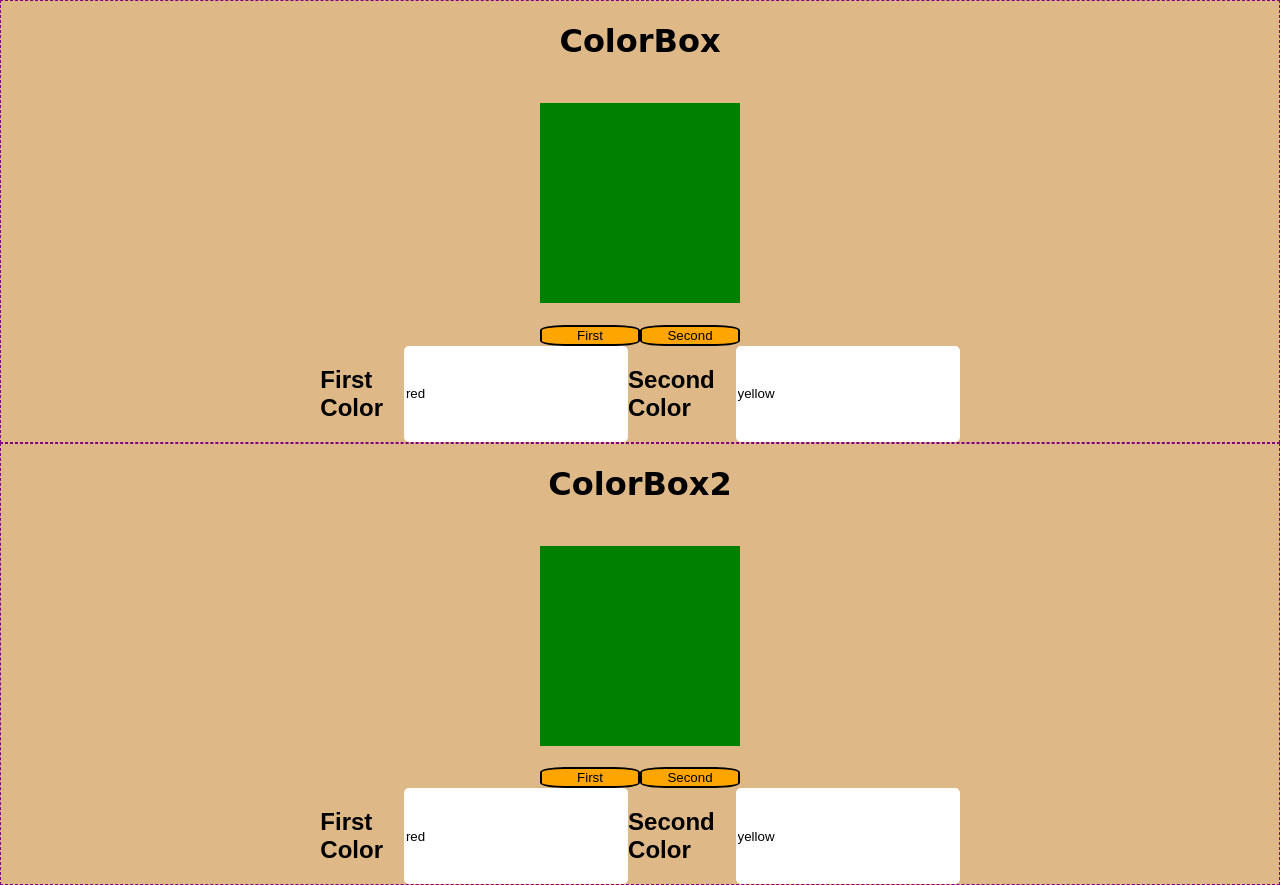
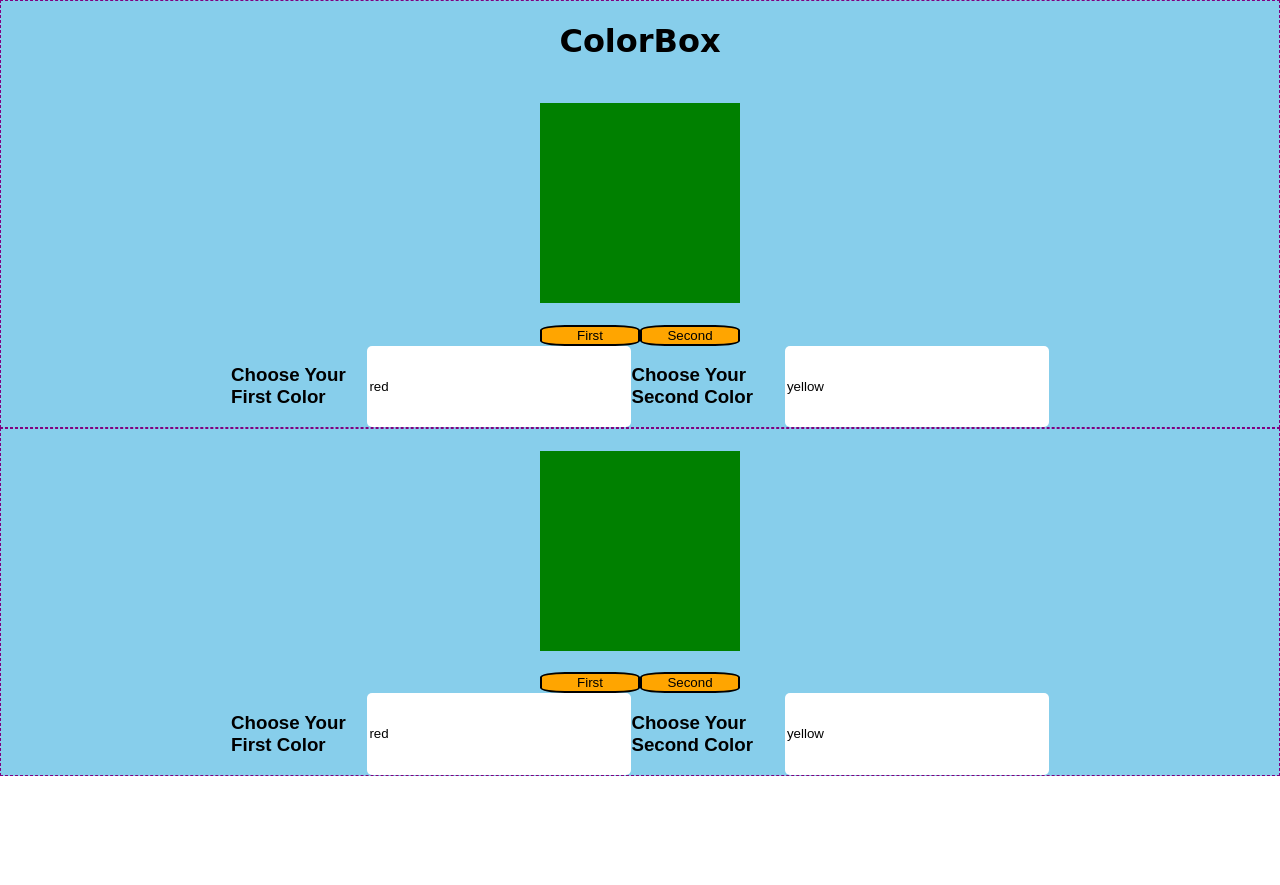
Before and after one commit to davidborah-gda/react-color-box, a React (Create React App) app: page / in a window 1280 px wide. After the commit the page ends 800 px from the top, so only its background shows below. Built offline with nearby package versions, Linux system fonts and the light colour scheme.

Commit message:
Made some minor CSS edits

```diff
--- a/src/App.js
+++ b/src/App.js
@@ -9,7 +9,7 @@ class App extends Component {
     return (
       <div>
         <ColorBox title="ColorBox" />
-        <ColorBox title="ColorBox2" />
+        <ColorBox />
       </div>
     );
   }
--- a/src/ColorBox.css
+++ b/src/ColorBox.css
@@ -25,7 +25,7 @@
     display: flex;
     flex-direction: column;
     border: 1px dashed purple;
-    background-color: burlywood;
+    background-color: skyblue;
     align-items: center;
 }
 
--- a/src/ColorBox.js
+++ b/src/ColorBox.js
@@ -54,13 +54,13 @@ class ColorBox extends Component {
           <button onClick={this.First.bind(this)} className="ColorBox-button">First</button>
           <button onClick={this.Second.bind(this)} className="ColorBox-button">Second</button>
         </section>
-        <section><h2>First Color</h2>
+        <section><h3>Choose Your First Color</h3>
           <input
             placeholder="HEX Color Code"
             onChange={this.changeFirstColor.bind(this)}
             className="ColorBox-input"
             value= {this.state.first} />
-          <h2>Second Color</h2>
+          <h3>Choose Your Second Color</h3>
           <input
             placeholder="HEX Color Code"
             onChange={this.changeSecondColor.bind(this)}
```
